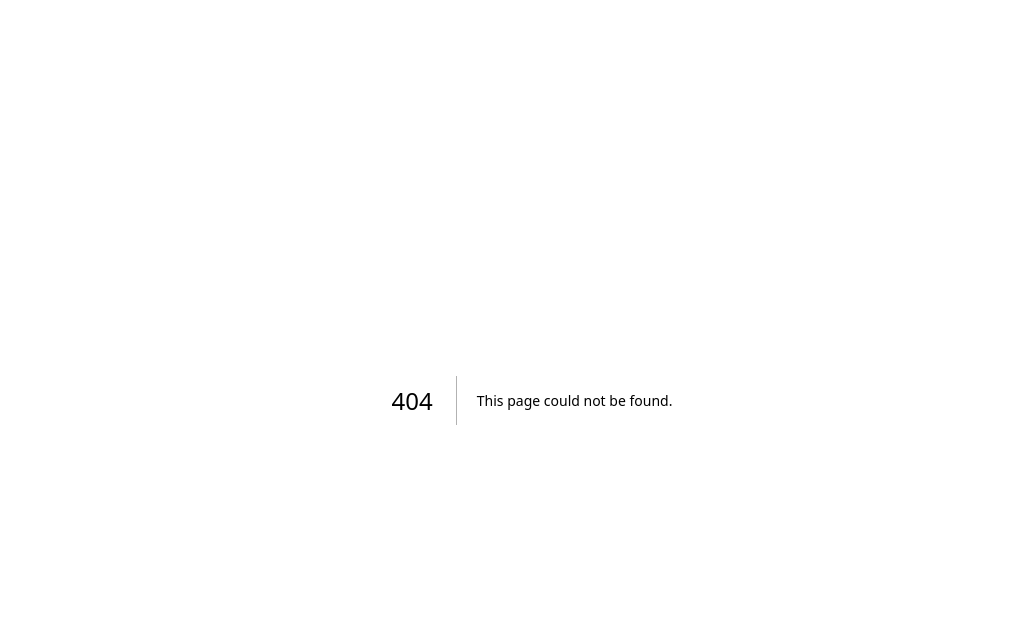
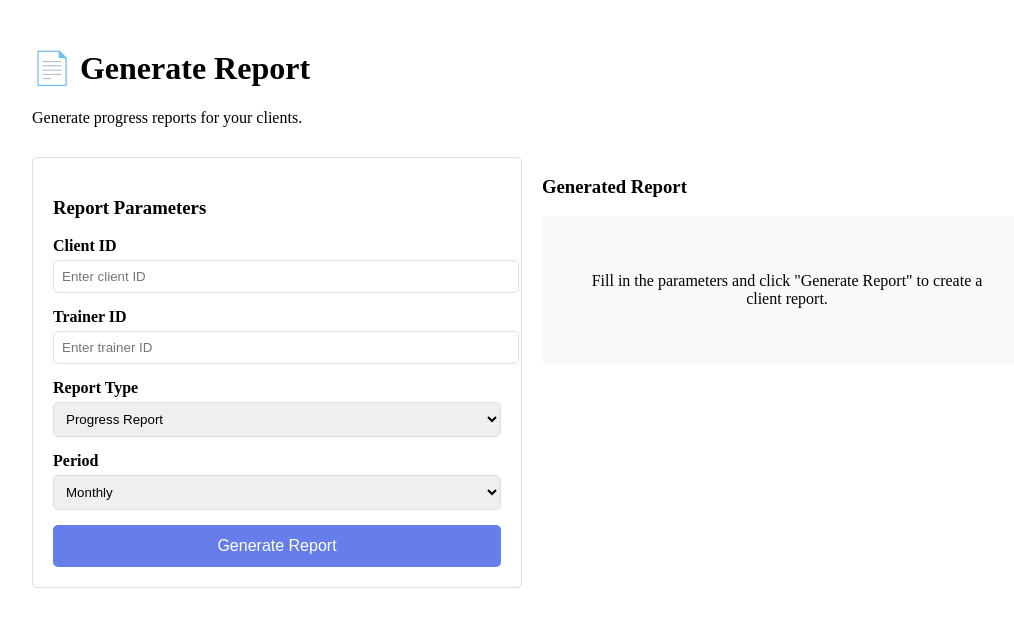
Before and after one commit to lixingliangsy/fitalliance-pro, a Next.js app: page /reports in a window 1280 px wide. Before the commit this address had no page. Shown: the top 626 px of the page, without its empty margins (108-1122 px from the left). Built offline with nearby package versions, Linux system fonts and the light colour scheme.

Commit message:
add pages/reports.js

```diff
--- /dev/null
+++ b/pages/reports.js
@@ -0,0 +1,209 @@
+import { useState } from 'react';
+import Head from 'next/head';
+
+export default function ReportsPage() {
+  const [clientId, setClientId] = useState('');
+  const [trainerId, setTrainerId] = useState('');
+  const [reportType, setReportType] = useState('progress');
+  const [period, setPeriod] = useState('monthly');
+  const [report, setReport] = useState(null);
+  const [loading, setLoading] = useState(false);
+  const [error, setError] = useState('');
+
+  const generateReport = async (e) => {
+    e.preventDefault();
+    setLoading(true);
+    setError('');
+
+    try {
+      const res = await fetch('/api/reports', {
+        method: 'POST',
+        headers: { 'Content-Type': 'application/json' },
+        body: JSON.stringify({ clientId, trainerId, reportType, period })
+      });
+
+      const data = await res.json();
+
+      if (data.success) {
+        setReport(data.report);
+      } else {
+        setError(data.error || 'Failed to generate report');
+      }
+    } catch (err) {
+      setError('Failed to generate report. Please try again.');
+    } finally {
+      setLoading(false);
+    }
+  };
+
+  return (
+    <div>
+      <Head>
+        <title>Reports - Fitalliance Pro</title>
+      </Head>
+
+      <div style={{ maxWidth: '1000px', margin: '0 auto', padding: '20px' }}>
+        <h1>📄 Generate Report</h1>
+        <p>Generate progress reports for your clients.</p>
+
+        <div style={{
+          display: 'grid',
+          gridTemplateColumns: 'repeat(auto-fit, minmax(300px, 1fr))',
+          gap: '20px',
+          marginTop: '30px'
+        }}>
+          <div style={{
+            padding: '20px',
+            background: 'white',
+            border: '1px solid #ddd',
+            borderRadius: '5px'
+          }}>
+            <h3>Report Parameters</h3>
+
+            <form onSubmit={generateReport}>
+              <div style={{ marginBottom: '15px' }}>
+                <label style={{ display: 'block', marginBottom: '5px', fontWeight: 'bold' }}>Client ID</label>
+                <input
+                  type="text"
+                  value={clientId}
+                  onChange={(e) => setClientId(e.target.value)}
+                  required
+                  placeholder="Enter client ID"
+                  style={{ width: '100%', padding: '8px', border: '1px solid #ddd', borderRadius: '5px' }}
+                />
+              </div>
+
+              <div style={{ marginBottom: '15px' }}>
+                <label style={{ display: 'block', marginBottom: '5px', fontWeight: 'bold' }}>Trainer ID</label>
+                <input
+                  type="text"
+                  value={trainerId}
+                  onChange={(e) => setTrainerId(e.target.value)}
+                  required
+                  placeholder="Enter trainer ID"
+                  style={{ width: '100%', padding: '8px', border: '1px solid #ddd', borderRadius: '5px' }}
+                />
+              </div>
+
+              <div style={{ marginBottom: '15px' }}>
+                <label style={{ display: 'block', marginBottom: '5px', fontWeight: 'bold' }}>Report Type</label>
+                <select
+                  value={reportType}
+                  onChange={(e) => setReportType(e.target.value)}
+                  style={{ width: '100%', padding: '8px', border: '1px solid #ddd', borderRadius: '5px' }}
+                >
+                  <option value="progress">Progress Report</option>
+                  <option value="summary">Summary Report</option>
+                  <option value="detailed">Detailed Report</option>
+                </select>
+              </div>
+
+              <div style={{ marginBottom: '15px' }}>
+                <label style={{ display: 'block', marginBottom: '5px', fontWeight: 'bold' }}>Period</label>
+                <select
+                  value={period}
+                  onChange={(e) => setPeriod(e.target.value)}
+                  style={{ width: '100%', padding: '8px', border: '1px solid #ddd', borderRadius: '5px' }}
+                >
+                  <option value="weekly">Weekly</option>
+                  <option value="monthly">Monthly</option>
+                  <option value="quarterly">Quarterly</option>
+                </select>
+              </div>
+
+              {error && (
+                <div style={{
+                  padding: '10px',
+                  background: '#f8d7da',
+                  border: '1px solid #f5c6cb',
+                  borderRadius: '5px',
+                  marginBottom: '15px',
+                  color: '#721c24'
+                }}>
+                  {error}
+                </div>
+              )}
+
+              <button
+                type="submit"
+                disabled={loading}
+                style={{
+                  width: '100%',
+                  padding: '12px',
+                  background: '#667eea',
+                  color: 'white',
+                  border: 'none',
+                  borderRadius: '5px',
+                  fontSize: '16px',
+                  cursor: loading ? 'not-allowed' : 'pointer'
+                }}
+              >
+                {loading ? 'Generating...' : 'Generate Report'}
+              </button>
+            </form>
+          </div>
+
+          <div>
+            <h3>Generated Report</h3>
+            {report ? (
+              <div style={{
+                padding: '20px',
+                background: 'white',
+                border: '1px solid #ddd',
+                borderRadius: '5px'
+              }}>
+                <h4>Report Summary</h4>
+                <div style={{
+                  padding: '15px',
+                  background: '#d4edda',
+                  border: '1px solid #c3e6cb',
+                  borderRadius: '5px',
+                  marginBottom: '20px'
+                }}>
+                  <p><strong>Total Workouts:</strong> {report.summary.totalWorkouts}</p>
+                  <p><strong>Average Rating:</strong> {report.summary.averageRating}</p>
+                  <p><strong>Calories Burned:</strong> {report.summary.caloriesBurned}</p>
+                  <p><strong>Goal Progress:</strong> {report.summary.goalProgress}</p>
+                </div>
+
+                <h4>Recommendations</h4>
+                <ul style={{ marginLeft: '20px' }}>
+                  {report.recommendations.map((rec, index) => (
+                    <li key={index} style={{ marginBottom: '10px' }}>{rec}</li>
+                  ))}
+                </ul>
+
+                <div style={{ marginTop: '20px' }}>
+                  <a
+                    href={report.downloadUrl}
+                    target="_blank"
+                    rel="noopener noreferrer"
+                    style={{
+                      display: 'inline-block',
+                      padding: '10px 20px',
+                      background: '#28a745',
+                      color: 'white',
+                      textDecoration: 'none',
+                      borderRadius: '5px'
+                    }}
+                  >
+                    Download Report (PDF)
+                  </a>
+                </div>
+              </div>
+            ) : (
+              <div style={{
+                padding: '40px',
+                textAlign: 'center',
+                background: '#f8f9fa',
+                borderRadius: '5px'
+              }}>
+                <p>Fill in the parameters and click "Generate Report" to create a client report.</p>
+              </div>
+            )}
+          </div>
+        </div>
+      </div>
+    </div>
+  );
+}
```
